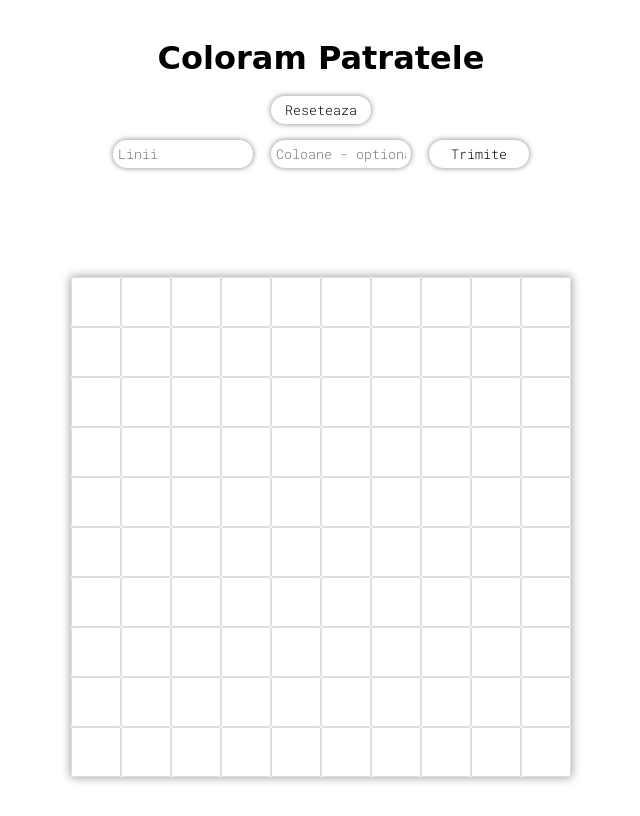
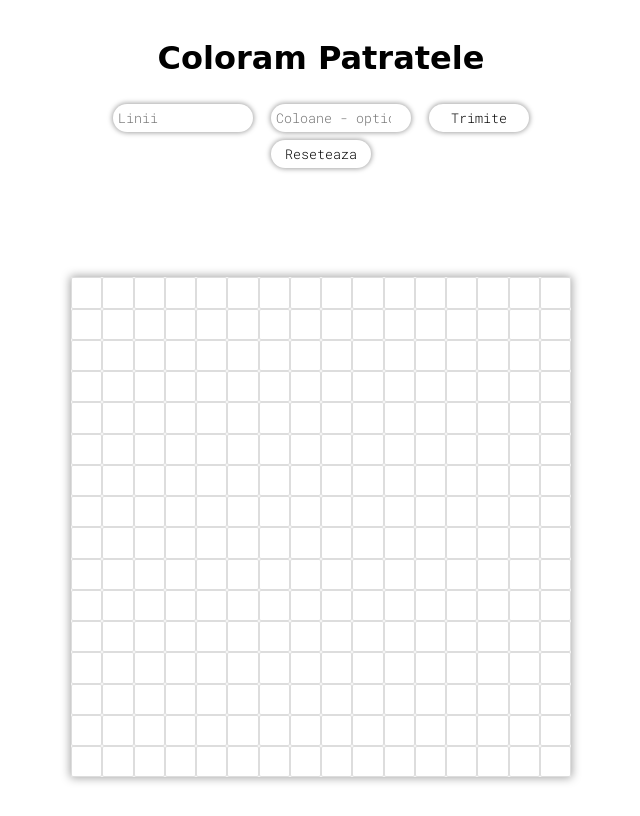
Before and after one commit to sipandrei/desenare, a plain HTML site: page index.html in a window 1280 px wide. Both pictures are taken after a click on the button "Reseteaza". Shown: the whole page, without its empty margins (327-967 px from the left). Drawn offline with Linux system fonts and the light colour scheme; a web font is replaced by a local one.

Commit message:
terminare aplicatie v1

```diff
--- a/index.html
+++ b/index.html
@@ -20,23 +20,23 @@
     <header>
       <h1>Coloram Patratele</h1>
       <br />
-      <button>Reseteaza</button>
       <form>
         <input
-          type="text"
+          type="number"
           name="nrLinii"
           id="nrLinii"
           placeholder="Linii"
           required
         />
         <input
-          type="text"
+          type="number"
           name="nrColoane"
           id="nrColoane"
           placeholder="Coloane - optional"
         />
         <input type="submit" value="Trimite" />
       </form>
+      <button>Reseteaza</button>
     </header>
     <main></main>
   </body>
--- a/main.js
+++ b/main.js
@@ -1,4 +1,9 @@
 const main = document.querySelector("main");
+const butonResetare = document.querySelector("button");
+const nrLinii = document.querySelector("#nrLinii");
+const nrColoane = document.querySelector("#nrColoane");
+const formular = document.querySelector("form");
+
 function alegereCuloare() {
   let color =
     "rgb(" +
@@ -37,4 +42,18 @@ function crearePixeli(...arg) {
   }
 }
 
-crearePixeli(10);
+function resetare() {
+  main.childNodes.forEach((e) => (e.style.backgroundColor = "#fff"));
+}
+function actualizarePixeli(e) {
+  e.preventDefault();
+  crearePixeli();
+  if (nrColoane.value != 0) crearePixeli(nrLinii.value, nrColoane.value);
+  else crearePixeli(nrLinii.value);
+  nrLinii.value = null;
+  nrColoane.value = null;
+}
+
+crearePixeli(16);
+formular.addEventListener("submit", actualizarePixeli);
+butonResetare.addEventListener("click", resetare);
--- a/style.css
+++ b/style.css
@@ -18,7 +18,7 @@ body {
   height: 100vh;
   width: 100vw;
   overflow-x: hidden;
-  font-family: Verdana, Geneva, Tahoma, sans-serif;
+  font-family: "Crafty Girls", cursive;
   user-select: none;
 }
 header {
@@ -46,7 +46,7 @@ input {
   padding: 5px;
   cursor: pointer;
 }
-input[type="text"] {
+input[type="number"] {
   width: 130px;
   margin-right: 1vw;
   margin-top: 1vh;
@@ -54,12 +54,12 @@ input[type="text"] {
 button:hover,
 input[type="submit"]:hover {
   animation-name: gradient;
-  animation-duration: 1s;
+  animation-duration: 0.3s;
   animation-fill-mode: both;
 }
 
 @keyframes gradient {
   100% {
-    background-color: #fad0c4;
+    background-color: #ffe8e2;
   }
 }
```
